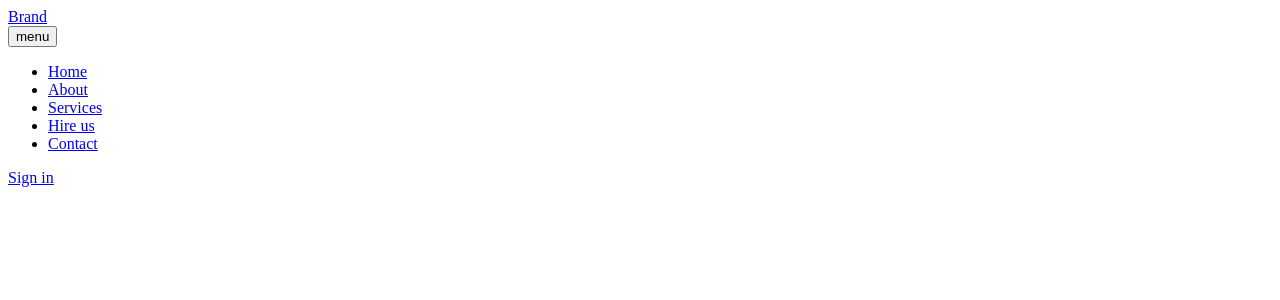
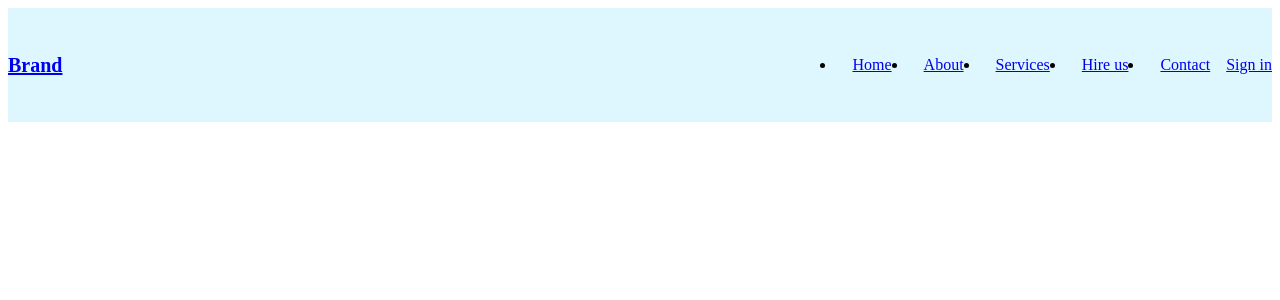
Before and after one commit to okaden-pigeon/NAP, a Django app: template mysite/apps/templates/base.html in a window 1280 px wide. Shown: the top 300 px of the page. Run offline with Django 3.2, Linux system fonts and the light colour scheme; the template is opened without the code that fills it, so the values that code supplies are empty.

Commit message:
Sat, Mar 12, 2022, 8:34 AM +00:00

```diff
--- a/mysite/apps/static/css/pc.css
+++ b/mysite/apps/static/css/pc.css
@@ -1,5 +1,60 @@
 @media screen and (min-width: 1024px) {
-    img {
-    width: 100% ;
+    .brand {
+        font-weight: bold;
+        font-size: 20px; }
+
+    .site-header {
+        position: relative;
+        background-color: #def7ff; }
+
+    .site-header__wrapper {
+        display: flex;
+        align-items: center;
+        justify-content: space-between;
+        padding-top: 1rem;
+        padding-bottom: 1rem; }
+        @media (min-width: 630px) {
+        .site-header__wrapper {
+            justify-content: initial; } }
+    @media (min-width: 630px) {
+        .site-header__middle {
+        margin-left: auto; } }
+
+    @media (max-width: 629px) {
+        .site-header__end {
+        padding-right: 4rem; } }
+
+    @media (min-width: 630px) {
+        .nav__wrapper {
+        display: flex; } }
+
+    @media (max-width: 629px) {
+        .nav__wrapper {
+        position: absolute;
+        top: 100%;
+        right: 0;
+        left: 0;
+        z-index: -1;
+        background-color: #d9f0f7;
+        visibility: hidden;
+        opacity: 0;
+        transform: translateY(-100%);
+        transition: transform 0.3s ease-out, opacity 0.3s ease-out; }
+        .nav__wrapper.active {
+            visibility: visible;
+            opacity: 1;
+            transform: translateY(0); } }
+
+    .nav__item a {
+        display: block;
+        padding: 1rem; }
+
+    .nav__toggle {
+        display: none; }
+        @media (max-width: 629px) {
+        .nav__toggle {
+            display: block;
+            position: absolute;
+            right: 1rem;
+            top: 1rem; } }
     }
-    }
```
